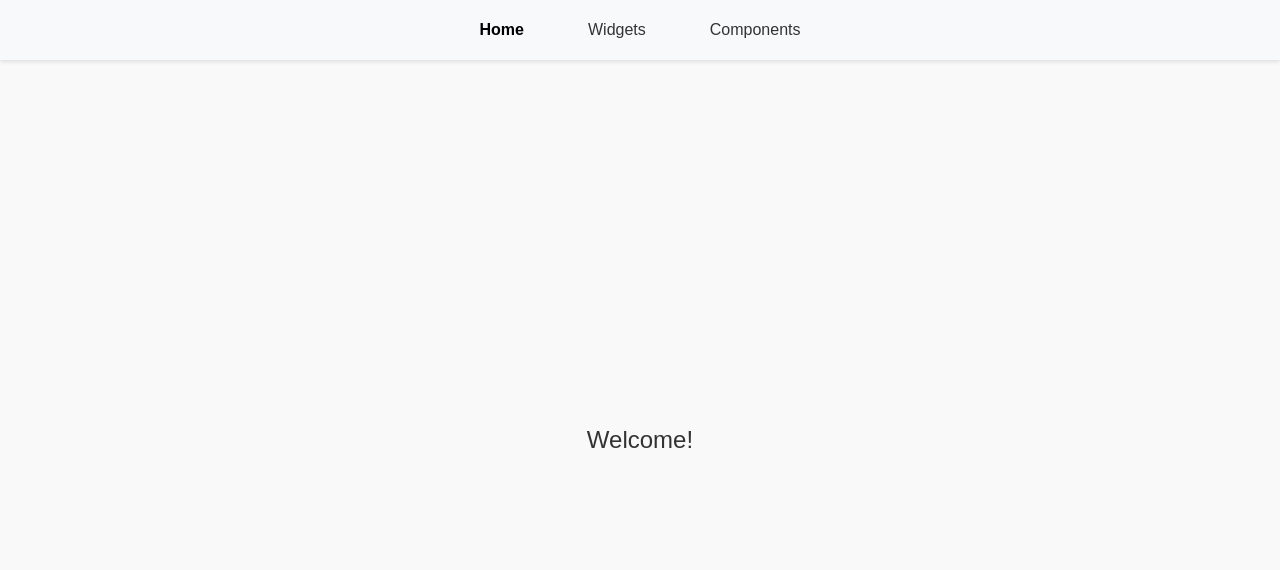
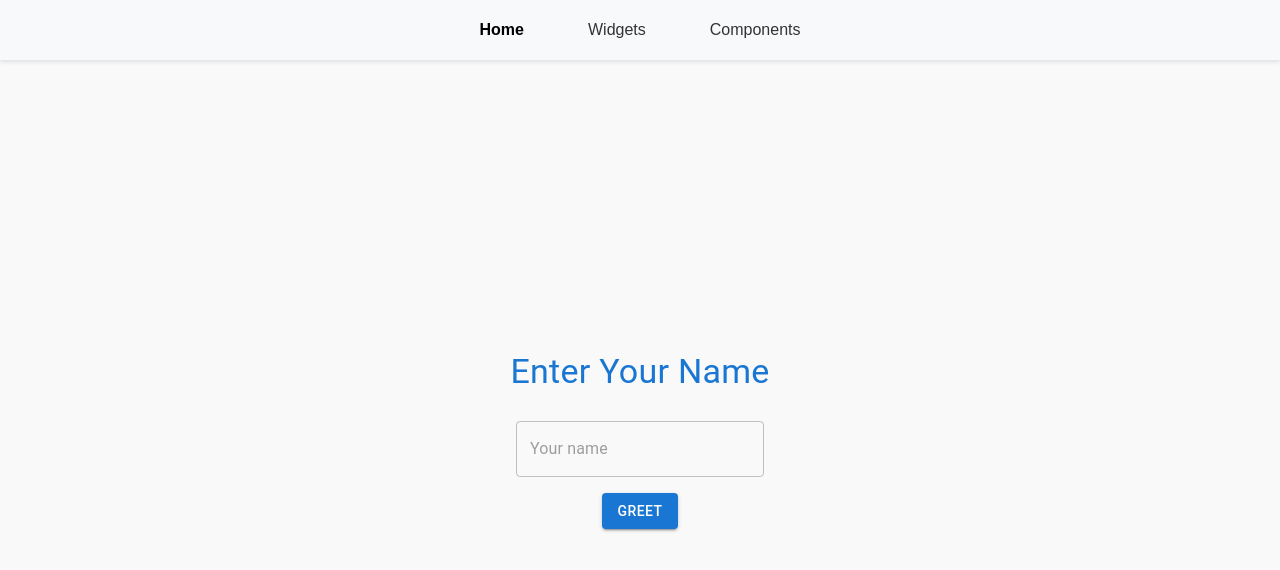
Before and after one commit to cypher-workshops/web-app, a React (Vite) app in the folder frontend/: page / in a window 1280 px wide. Shown: the top 570 px of the page. Built offline with nearby package versions, Linux system fonts and the light colour scheme.

Commit message:
First commit

```diff
--- a/frontend/src/homepage/HomePage.css
+++ b/frontend/src/homepage/HomePage.css
@@ -0,0 +1,7 @@
+.home-page { // These styling specifications will apply where className = home-page
+    text-align: center;
+    display: flex;
+    flex-direction: column;
+    align-items: center;
+    gap: 1rem;
+  }
--- a/frontend/src/homepage/HomePage.jsx
+++ b/frontend/src/homepage/HomePage.jsx
@@ -1,8 +1,39 @@
 import React from 'react';
-import './HomePage.css';  // Import the HomePage CSS
+import { useState } from 'react';
+import './Homepage.css';
+import { Box, Typography, TextField, Button } from '@mui/material';
 
 function HomePage() {
-  return <div className="home-page">Welcome!</div>;
+  const [name, setName] = useState('');
+  const [greeting, setGreeting] = useState(''); // Declare a state variable `greeting` (an empty string) with `setGreeting` to update it
+  const handleGreet = () => setGreeting(`Hi, ${name}!`); // A function that updates the `greeting` state and creates the message using `name` state.
+
+  return (
+    <Box
+      className="home-page">
+      <Typography variant="h4" color="primary" gutterBottom>
+        Enter Your Name
+      </Typography>
+      <TextField
+        variant="outlined"
+        placeholder="Your name"
+        value={name}
+        onChange={(e) => setName(e.target.value)}
+      />
+      <Button
+        variant="contained"
+        color="primary"
+        onClick={handleGreet} // Calls the handle greet function when the button is clicked
+      >
+        Greet
+      </Button>
+      {greeting && ( // Renders the Typography text if greeting is not empty
+        <Typography variant="h4" color="secondary">
+          {greeting}
+        </Typography>
+      )}
+    </Box>
+  );
 }
 
 export default HomePage;
```
